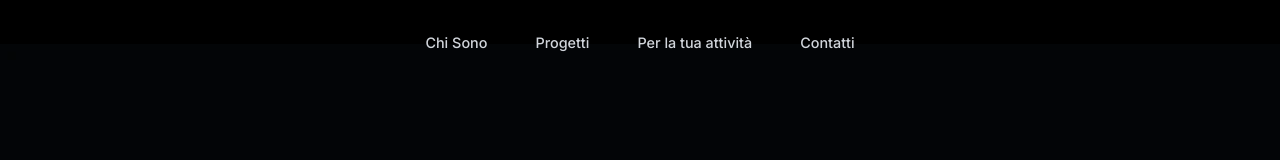
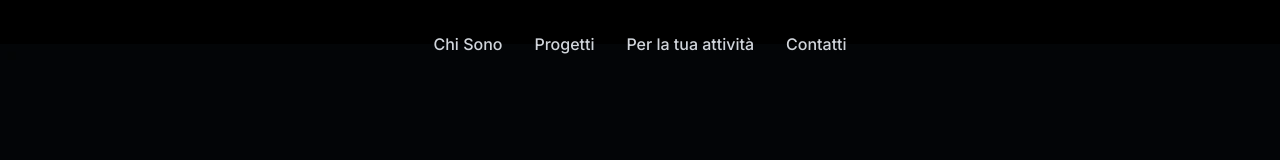
Before and after one commit to simonesugliano/simone-portfolio, a Next.js app: page / in a window 1280 px wide. Shown: the top 160 px of the page. Built offline with nearby package versions, Linux system fonts and the light colour scheme.

Commit message:
Update page.tsx

```diff
--- a/app/page.tsx
+++ b/app/page.tsx
@@ -131,9 +131,9 @@ export default function Home() {
 <nav
   className="
     absolute top-8 left-0 right-0
-    flex justify-center gap-12
-    text-[0.9rem] font-medium
-    text-gray-300
+    flex flex-wrap justify-center gap-x-8 gap-y-2
+    text-[clamp(0.7rem, 2.8vw, 1rem)]
+    font-medium text-gray-300
     section-slide-down
   "
 >
```
